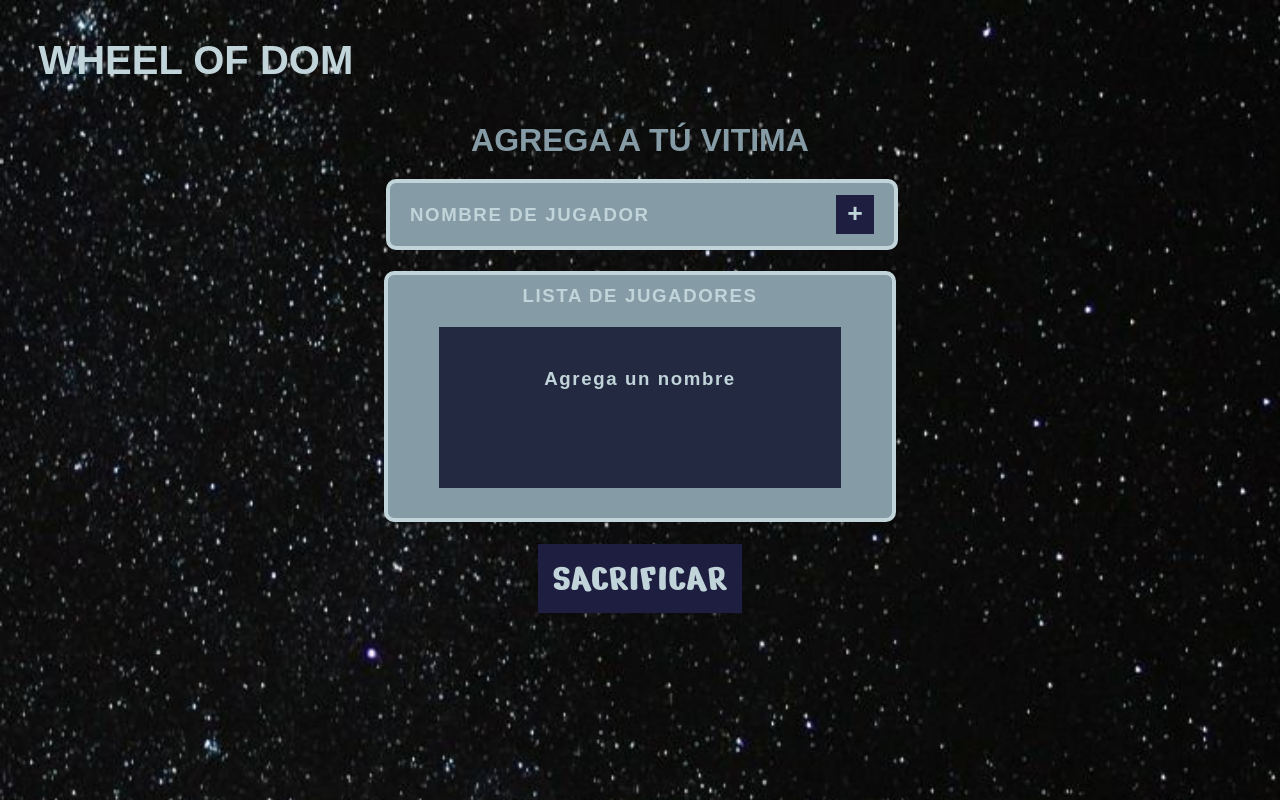
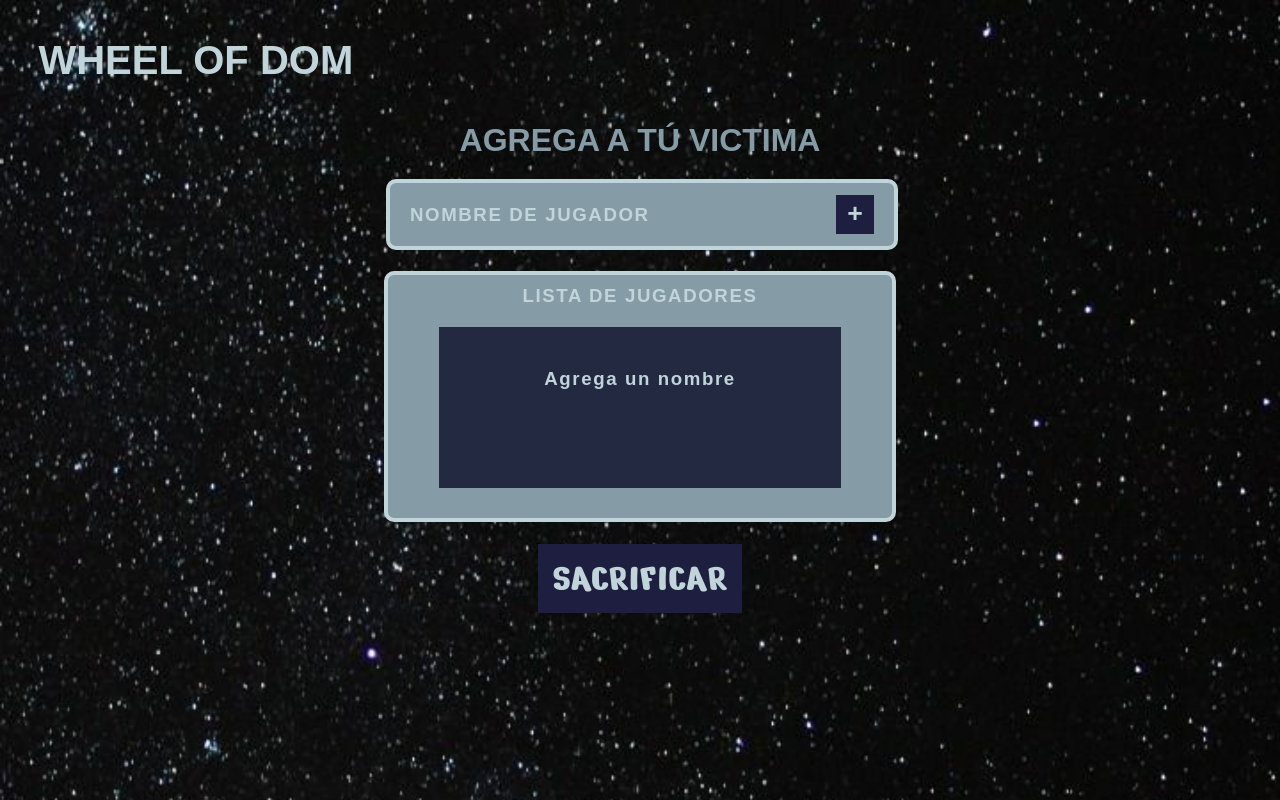
Before and after one commit to DrJuanch/Wheel-of-doom-, a plain HTML site: page html/listaNombres.html in a window 1280 px wide. Drawn offline with Linux system fonts and the light colour scheme; a web font is replaced by a local one.

Commit message:
Update listaNombres.html

```diff
--- a/html/listaNombres.html
+++ b/html/listaNombres.html
@@ -12,7 +12,7 @@
         <h2>WHEEL OF DOM</h2>
     </header>
     <div class="containerList">
-        <h1>AGREGA A TÚ VITIMA</h1>
+        <h1>AGREGA A TÚ VICTIMA</h1>
         <div class="search">
             <form action="">
                 <input type="text" placeholder="NOMBRE DE JUGADOR">
```
